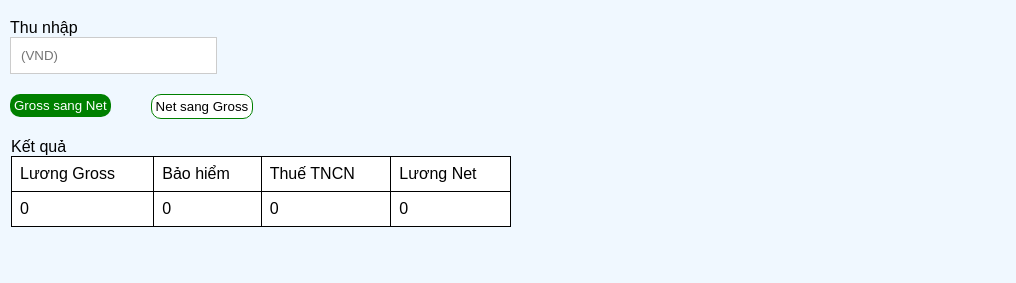
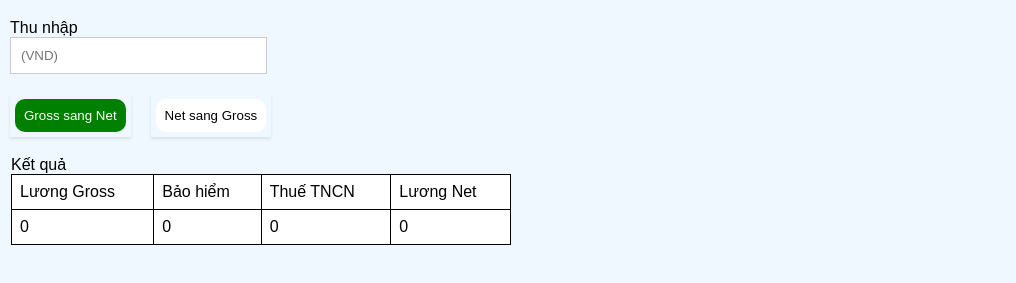
Before and after one commit to DongThin/my-love-e2e-testing, a website: page src/index.html in a window 1280 px wide. Shown: the part 61-344 px from the top of the page, without its empty margins (0-1016 px from the left). Drawn offline with Linux system fonts and the light colour scheme.

Commit message:
Refactor UI

```diff
--- a/src/index.html
+++ b/src/index.html
@@ -32,7 +32,7 @@
         }
 
         .my-input {
-            width: 185px;
+            width: 235px;
             padding: 10px;
             border: 1px solid #ccc;
         }
@@ -43,9 +43,33 @@
         }
 
         .my-button {
-            margin-right: 40px;
+            margin-right: 20px;
+            padding: 5px;
+            box-shadow: 0px 2px 3px rgba(0, 0, 0, 0.1);
         }
 
+        .style-selected-button {
+            color: white;
+            background-color: green;
+            border-radius: 10px;
+            border: none;
+            padding: 9px;
+        }
+
+        .style-unselected-button {
+            color: black;
+            background-color: white;
+            border-radius: 10px;
+            border: none;
+            padding: 9px;
+        }
+
+        button:hover {
+            background-color: rebeccapurple;
+            color: black;
+            box-shadow: 0 1px;
+            transform: scale(1);
+        }
     </style>
 
 </head>
@@ -58,25 +82,18 @@
 
     <div class="box">
         <div class="my-button">
-            <button style="color: white;
-    background-color: green;
-    border-radius: 10px;
-    border: none;
-    padding: 4px;">
+            <button class="style-selected-button">
                 Gross sang Net
             </button>
         </div>
+
         <div class="my-button">
-            <button style="color: black;
-         background-color: white;
-    border-radius: 10px;
-    border: 1px solid green;
-    padding: 4px;">
+            <button class="style-unselected-button">
                 Net sang Gross
             </button>
         </div>
+
     </div>
-
 
     <table>
         <br>
```
